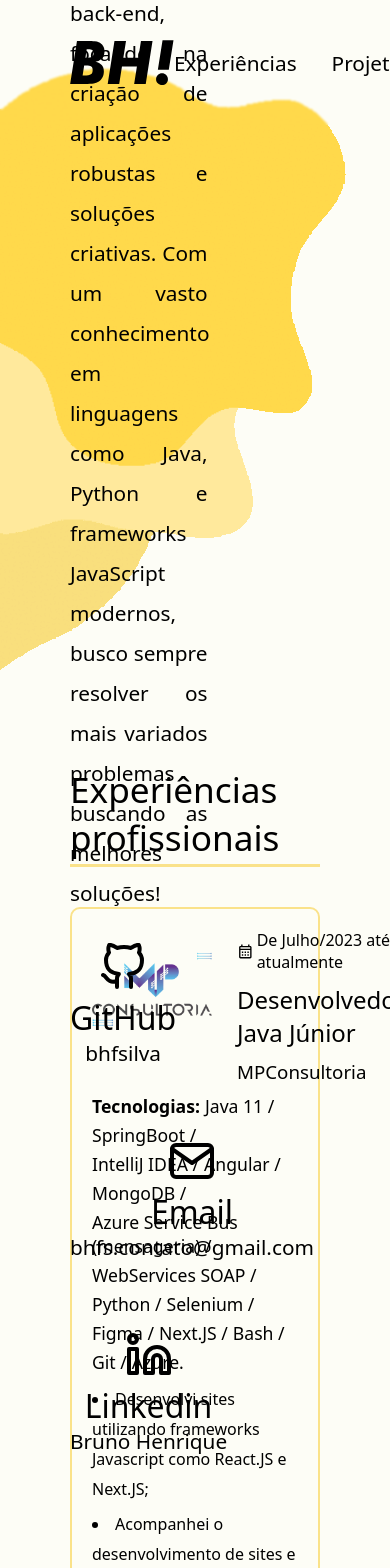
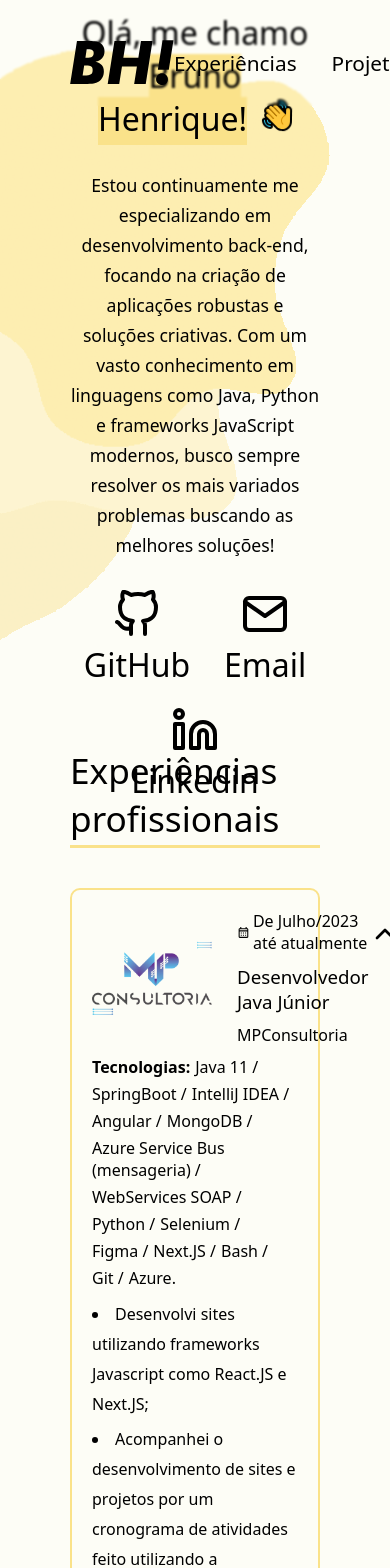
Before and after one commit to bhfsilva/portfolio, a Next.js app: page / in a window 390 px wide. Shown: the top 1568 px of the page. Built offline with nearby package versions, Linux system fonts and the light colour scheme; no server answers.

Commit message:
responsividade adicionada

```diff
--- a/pages/index.js
+++ b/pages/index.js
@@ -4,6 +4,7 @@ import { LiaFileDownloadSolid } from "react-icons/lia";
 import { IoMdCheckmark, IoMdClose } from "react-icons/io";
 import { AiOutlineLoading3Quarters } from "react-icons/ai";
 import { FiGrid, FiList } from "react-icons/fi";
+import { RiMenuFill } from "react-icons/ri";
 import { PiMaskSad } from "react-icons/pi";
 import JobExperience from "/src/components/JobExperience";
 import SocialMediaLink from "/src/components/SocialMediaLink";
@@ -30,6 +31,8 @@ export default function Main() {
     const [responseStatusGithubAPI, setResponseStatusGithubAPI] = useState(1);
     const [responseStatusNotionAPI, setResponseStatusNotionAPI] = useState(0);
     const [contactObject, setContactObject] = useState({ username: "", email: "", message: "" });
+    const [showMenu, setShowMenu] = useState(false);
+    const [windowWidth, setWindowWidth] = useState(10000000);
 
     function submitForm(event){
         setResponseStatusNotionAPI(1);
@@ -52,27 +55,40 @@ export default function Main() {
     useEffect(() => {
         CSS.paintWorklet.addModule("https://unpkg.com/houdini-paint-dot-grid/dist/dot-grid-worklet.js");
 
+        window.addEventListener('resize', () => {
+            setWindowWidth(window.innerWidth);
+            console.log(window.innerWidth)
+            if (window.innerWidth <= 810) {
+                setProjectViewGrid(true)
+            }
+        });
+
         getGithubRepositories().then(data => {
             setProjectsList(data.responseList)
             setResponseStatusGithubAPI(data.responseStatus)
         });
+
+        return () => {
+            window.removeEventListener("resize")
+        }
     }, []);
 
   return(
     <main>
-        <header className="default-outer-container position-relative z-index-2 height-125-px align-items-center">
+        <header id="header" className="default-outer-container position-relative z-index-3 height-125-px align-items-center">
             <div className="default-inner-container width-100-percent display-flex align-items-center justify-content-space-between">
                 <img src="/static/header/bh-logo.svg" alt="BH! Logo"/>
-                <nav className="display-flex gap-35-px font-size-1-dot-3-rem">
-                    <a href="#experiencias">Experiências</a>
-                    <a href="#projetos">Projetos</a>
-                    <a href="#contato">Contato</a>
-                </nav>
+                { windowWidth <= 700 && <RiMenuFill className="font-size-3-rem" onClick={() => setShowMenu(!showMenu)}/> }
+                { (windowWidth <= 700 && !showMenu) || <nav className={`${windowWidth <= 700 ? "responsive-menu-container" : "gap-35-px"} display-flex font-size-1-dot-3-rem`}>
+                    <a onClick={() => setShowMenu(false)} href="#experiencias">Experiências</a>
+                    <a onClick={() => setShowMenu(false)} href="#projetos">Projetos</a>
+                    <a onClick={() => setShowMenu(false)} href="#contato">Contato</a>
+                </nav> }
             </div>
         </header>
         <div>
             <section className="default-outer-container position-relative">
-                <div className="position-relative height-600-px default-inner-container display-flex align-items-center gap-55-px">
+                <div id="intro-container" className="position-relative height-600-px default-inner-container display-flex align-items-center gap-55-px">
                     <div className="display-flex flex-direction-column justify-content-space-between z-index-2">
                         <h1 className="font-weight-normal font-size-3-rem">
                             Olá, me chamo <mark>Bruno Henrique!</mark>
@@ -91,6 +107,7 @@ export default function Main() {
                                     url={socialMedia.url}
                                     username={socialMedia.username}
                                     socialMediaName={socialMedia.socialMediaName}
+                                    size={windowWidth <= 716 ? "medium" : "normal"}
                                 />
                             ))}
                         </div>
@@ -131,14 +148,14 @@ export default function Main() {
                             <h1 id="projetos" className="section-title">Projetos</h1>
                             {renderStatusIcon(responseStatusGithubAPI)}
                         </div>
-                        <button className="custom-button padding-15-px" onClick={() => setProjectViewGrid(!projectViewGrid)}>
+                        {(windowWidth >= 810) && <button className="custom-button padding-15-px" onClick={() => setProjectViewGrid(!projectViewGrid)}>
                             {
                                 projectViewGrid ?
                                     <FiGrid className="font-size-25-px"/>
                                 :
                                     <FiList className="font-size-25-px"/>
                             }
-                        </button>
+                        </button>}
                     </div>
                     <div className={`${projectViewGrid ? "flex-flow-wrap gap-40-px" : "flex-direction-column gap-20-px"} display-flex justify-content-center`}>
                         {
@@ -195,7 +212,7 @@ export default function Main() {
                                     <input
                                         onChange={(event) => setContactObject(prevState => ({...prevState, username: event.target.value}))}
                                         value={ contactObject.username }
-                                        className="font-size-1-dot-1-rem border-radius-5-px padding-10-px height-50-px"
+                                        className="font-size-1-rem border-radius-5-px padding-10-px height-50-px"
                                         type="text"
                                         placeholder="Insira seu nome *"
                                         required
@@ -203,7 +220,7 @@ export default function Main() {
                                     <input
                                         onChange={(event) => setContactObject(prevState => ({...prevState, email: event.target.value}))}
                                         value={ contactObject.email }
-                                        className="font-size-1-dot-1-rem border-radius-5-px padding-10-px height-50-px"
+                                        className="font-size-1-rem border-radius-5-px padding-10-px height-50-px"
                                         type="email"
                                         placeholder="Insira seu email *"
                                         required
@@ -211,13 +228,13 @@ export default function Main() {
                                     <textarea
                                         onChange={(event) => setContactObject(prevState => ({...prevState, message: event.target.value}))}
                                         value={ contactObject.message }
-                                        className="font-size-1-dot-1-rem border-radius-5-px padding-10-px height-150-px"
+                                        className="font-size-1-rem border-radius-5-px padding-10-px height-150-px"
                                         placeholder="Deixe um comentário *"
                                         required
                                     />
                                     <div className="display-flex align-items-center gap-10-px">
                                         <button
-                                            className="font-size-1-dot-1-rem custom-button border-radius-5-px"
+                                            className="font-size-1-rem custom-button border-radius-5-px"
                                             type="submit"
                                             disabled={contactObject.username && contactObject.email && contactObject.message ? false : true}
                                         >
--- a/src/components/JobExperience/index.js
+++ b/src/components/JobExperience/index.js
@@ -10,15 +10,15 @@ export default function JobExperience({organizationLogo, organizationName, posit
   return (
     <div className="custom-container padding-20-px border-radius-10-px display-flex flex-direction-column gap-10-px">
       <div className="display-flex justify-content-space-between">
-        <div className="display-flex gap-25-px">
+        <div className="display-flex gap-25-px align-items-center">
           <img src={organizationLogo} alt={`${organizationName} logo`} className="height-120-px width-120-px"/>
           <div className="display-flex flex-direction-column justify-content-center gap-10-px">
             <div className="display-flex align-items-center gap-3-px">
               <MdOutlineCalendarMonth className="font-size-25-px"/>
               <p>De {startMonthYear} até {endMonthYear ? endMonthYear : "atualmente"}</p>
             </div>
-            <h1 className="font-weight-500">{position}</h1>
-            <h3 className="font-weight-500">{organizationName}</h3>
+            <h3 className="font-weight-500">{position}</h3>
+            <h4 className="font-weight-500">{organizationName}</h4>
           </div>
         </div>
         <button
@@ -26,12 +26,12 @@ export default function JobExperience({organizationLogo, organizationName, posit
           className={`
             ${styles.showTasksButton}
             ${showTaskListState ? styles.rotateButton : ""}
-            font-size-2-rem display-flex align-items-center justify-content-center width-50-px height-50-px margin-top-20-px margin-right-50-px border-radius-40-px
+            font-size-2-rem display-flex align-items-center justify-content-center width-50-px height-50-px border-radius-40-px
           `}>
           <FiChevronDown className="margin-top-2-px"/>
         </button>
       </div>
-      <div className="font-size-1-dot-1-rem display-flex flex-flow-wrap gap-5-px">
+      <div className="display-flex flex-flow-wrap gap-5-px">
         <b className="font-weight-600">Tecnologias:</b>
         {skills.map((skill, index) => (
           <p key={`${index}-skill`} className={`${index == skills.length - 1 ? styles.dotEnd : styles.slashSeparated}`}>
@@ -39,7 +39,7 @@ export default function JobExperience({organizationLogo, organizationName, posit
           </p>
         ))}
       </div>
-      {showTaskListState && <ul>
+      {showTaskListState && <ul className="font-size-1-rem">
         {tasks.map((task, index) => (
           <li key={`${index}-task`} className="line-height-30-px margin-bottom-5-px">
             {task}
--- a/styles/_components.scss
+++ b/styles/_components.scss
@@ -38,6 +38,18 @@
   background-color: $quaternary-yellow;
 }
 
+.responsive-menu-container {
+  position: absolute;
+  flex-direction: column;
+  gap: 20px;
+  top: 100px;
+  right: 70px;
+  border: 2px solid $primary-yellow;
+  background-color: $tertiary-yellow;
+  padding: 25px 30px;
+  border-radius: 10px;
+}
+
 .contact-fieldset-component {
   border-width: 3px;
   border-radius: 15px;
--- /dev/null
+++ b/styles/_responsive.scss
@@ -0,0 +1,87 @@
+@media (max-width: 1565px) {
+  #intro-container > img { //blob background
+    right: 0;
+  }
+}
+
+@media (max-width: 1130px) {
+  #intro-container {
+    & > img { //blob background
+      opacity: 0.4;
+    }
+    h1 {
+      text-align: center;
+    }
+    div {
+      & > p {
+        width: 100%;
+      }
+      & > div { //social media components
+        justify-content: space-evenly;
+        gap: 20px;
+      }
+    }
+  }
+}
+
+@media (max-width: 795px) {
+  .contact-fieldset-component {
+    & > div > div {
+      gap: 20px;
+    }
+    hr {
+      display: none;
+    }
+    form {
+      width: 100%;
+    }
+  }
+}
+
+@media (max-width: 700px) {
+  #header {
+    height: unset;
+    padding: 40px 0px 20px 0px;
+  }
+
+  #intro-container h1 {
+    font-size: 2.2rem;
+  }
+}
+
+@media (max-width: 581px) {
+  #intro-container {
+    div {
+      div p { //social media components
+        display: none;
+      }
+    }
+  }
+}
+
+@media (max-width: 550px) {
+  #intro-container {
+    & > div {
+      p {
+        font-size: 1.1rem;
+      }
+    }
+  }
+}
+
+@media (max-width: 465px) {
+  #intro-container {
+    & > div {
+      h1 {
+        font-size: 2rem;
+        img {
+          width: 30px;
+        }
+      }
+      p {
+        line-height: 30px;
+        text-align: center;
+      }
+    }
+  }
+}
--- a/styles/main.scss
+++ b/styles/main.scss
@@ -1,6 +1,4 @@
-@import "mixins";
-@import "variables";
-@import "components";
+@import "mixins", "variables", "components", "responsive";
 
 * {
   box-sizing: border-box;
@@ -115,7 +113,7 @@ footer {
 @include generate-class-by-increment(padding, 0, 30, px);
 @include generate-class-by-increment(gap, 0, 70, px);
 @include generate-class-by-increment(font-size, 24, 25, px);
-@include generate-class-by-increment(font-size, 1, 2, rem);
+@include generate-class-by-increment(font-size, 0, 2, rem);
 @include generate-class-by-increment(line-height, 20, 40, px);
 @include generate-class-by-increment(z-index, 0, 2, null);
 @include generate-class-by-increment(border-radius, 0, 40, px);
```
